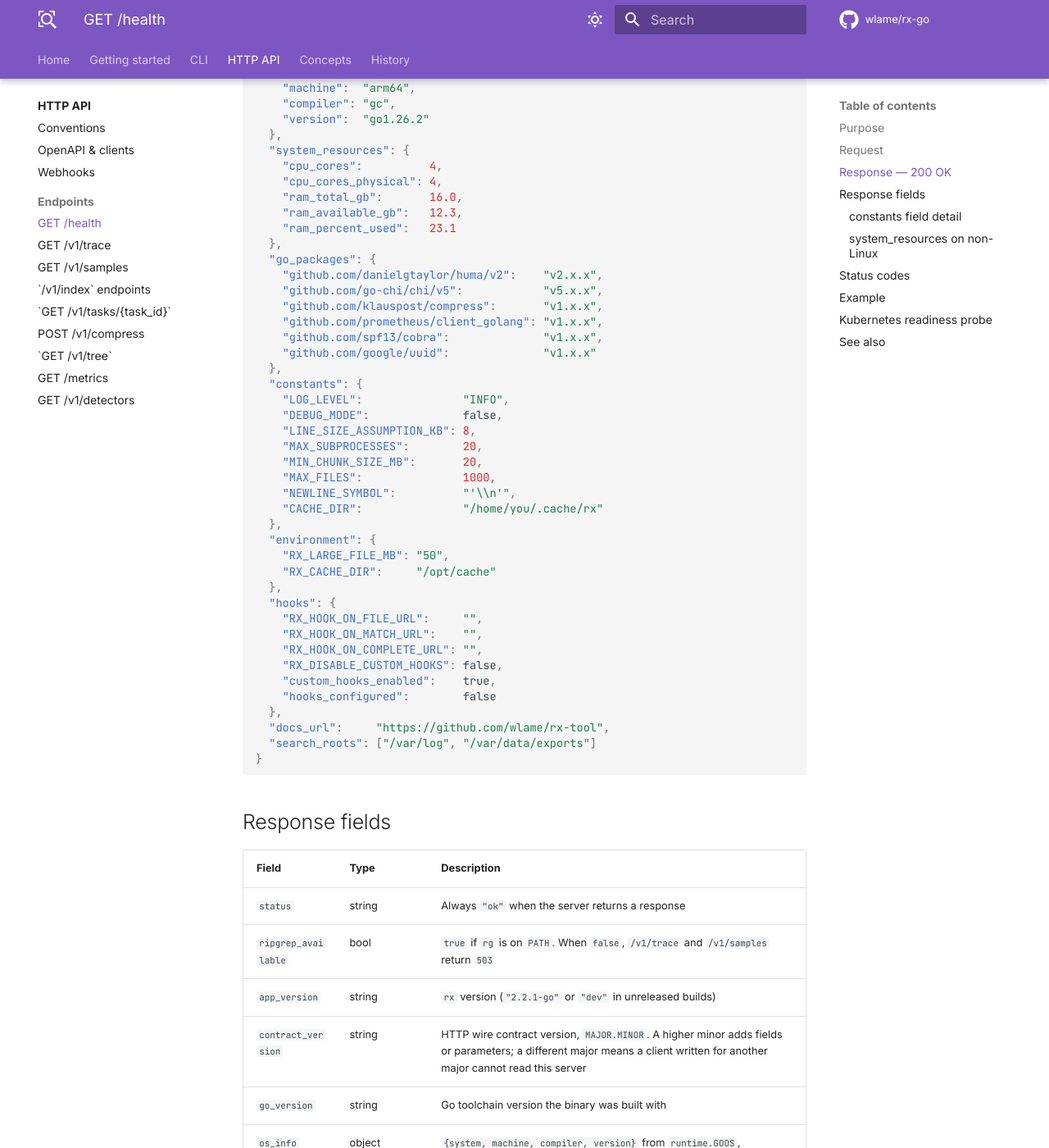
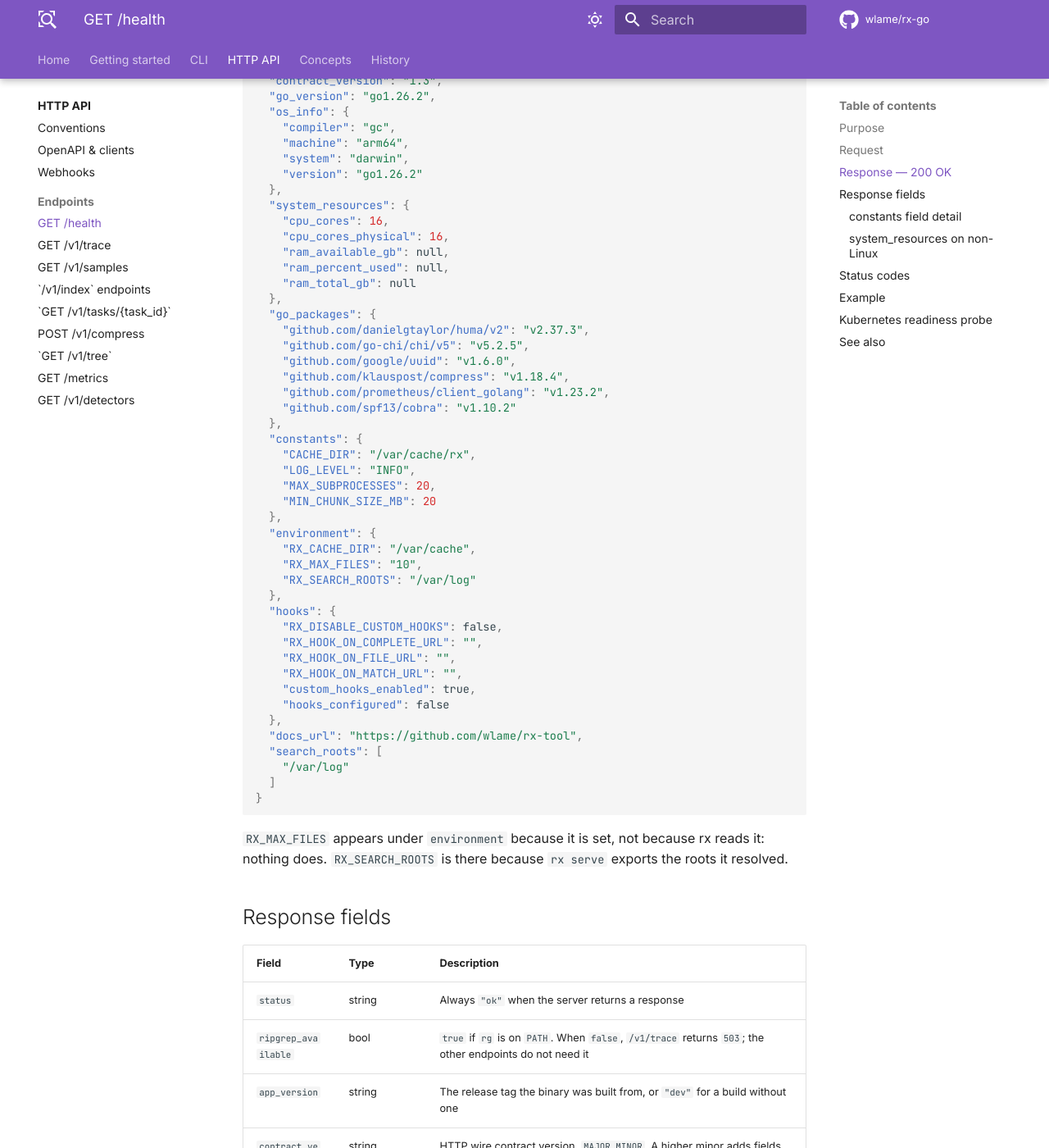
Before and after one commit to wlame/rx-go, an MkDocs documentation site: the page built from docs/api/endpoints/health.md, in a window 1280 px wide and 1400 px high, scrolled down 825 px. Shown: the whole window at 82% size. Built offline with MkDocs 1.6.1 and Material for MkDocs 9.7.7, drawn with Linux system fonts in a browser that asks for light colours; comment, search, counter and statistics services are not loaded; the version menu is left out; some of the changed text lies outside the part shown.

Commit message:
Stop reporting the settings nothing reads on /health, deprecate rx trace --debug and document the settings rx reads.

````diff
--- a/docs/api/endpoints/health.md
+++ b/docs/api/endpoints/health.md
@@ -21,75 +21,81 @@ No parameters, no body.
 
 ## Response — 200 OK
 
+From `RX_CACHE_DIR=/var/cache RX_MAX_FILES=10 rx serve --search-root=/var/log`
+on an Apple-silicon Mac:
+
 ```json
 {
-  "status":            "ok",
+  "status": "ok",
   "ripgrep_available": true,
-  "app_version":       "2.2.1-go",
-  "contract_version":  "1.3",
-  "go_version":        "go1.26.2",
+  "app_version": "dev",
+  "contract_version": "1.3",
+  "go_version": "go1.26.2",
   "os_info": {
-    "system":   "linux",
-    "machine":  "arm64",
     "compiler": "gc",
-    "version":  "go1.26.2"
+    "machine": "arm64",
+    "system": "darwin",
+    "version": "go1.26.2"
   },
   "system_resources": {
-    "cpu_cores":          4,
-    "cpu_cores_physical": 4,
-    "ram_total_gb":       16.0,
-    "ram_available_gb":   12.3,
-    "ram_percent_used":   23.1
+    "cpu_cores": 16,
+    "cpu_cores_physical": 16,
+    "ram_available_gb": null,
+    "ram_percent_used": null,
+    "ram_total_gb": null
   },
   "go_packages": {
-    "github.com/danielgtaylor/huma/v2":    "v2.x.x",
-    "github.com/go-chi/chi/v5":            "v5.x.x",
-    "github.com/klauspost/compress":       "v1.x.x",
-    "github.com/prometheus/client_golang": "v1.x.x",
-    "github.com/spf13/cobra":              "v1.x.x",
-    "github.com/google/uuid":              "v1.x.x"
+    "github.com/danielgtaylor/huma/v2": "v2.37.3",
+    "github.com/go-chi/chi/v5": "v5.2.5",
+    "github.com/google/uuid": "v1.6.0",
+    "github.com/klauspost/compress": "v1.18.4",
+    "github.com/prometheus/client_golang": "v1.23.2",
+    "github.com/spf13/cobra": "v1.10.2"
   },
   "constants": {
-    "LOG_LEVEL":               "INFO",
-    "DEBUG_MODE":              false,
-    "LINE_SIZE_ASSUMPTION_KB": 8,
-    "MAX_SUBPROCESSES":        20,
-    "MIN_CHUNK_SIZE_MB":       20,
-    "MAX_FILES":               1000,
-    "NEWLINE_SYMBOL":          "'\\n'",
-    "CACHE_DIR":               "/home/you/.cache/rx"
+    "CACHE_DIR": "/var/cache/rx",
+    "LOG_LEVEL": "INFO",
+    "MAX_SUBPROCESSES": 20,
+    "MIN_CHUNK_SIZE_MB": 20
   },
   "environment": {
-    "RX_LARGE_FILE_MB": "50",
-    "RX_CACHE_DIR":     "/opt/cache"
+    "RX_CACHE_DIR": "/var/cache",
+    "RX_MAX_FILES": "10",
+    "RX_SEARCH_ROOTS": "/var/log"
   },
   "hooks": {
-    "RX_HOOK_ON_FILE_URL":     "",
-    "RX_HOOK_ON_MATCH_URL":    "",
+    "RX_DISABLE_CUSTOM_HOOKS": false,
     "RX_HOOK_ON_COMPLETE_URL": "",
-    "RX_DISABLE_CUSTOM_HOOKS": false,
-    "custom_hooks_enabled":    true,
-    "hooks_configured":        false
+    "RX_HOOK_ON_FILE_URL": "",
+    "RX_HOOK_ON_MATCH_URL": "",
+    "custom_hooks_enabled": true,
+    "hooks_configured": false
   },
-  "docs_url":     "https://github.com/wlame/rx-tool",
-  "search_roots": ["/var/log", "/var/data/exports"]
+  "docs_url": "https://github.com/wlame/rx-tool",
+  "search_roots": [
+    "/var/log"
+  ]
 }
 ```
+
+`RX_MAX_FILES` appears under `environment` because it is set, not
+because rx reads it: nothing does. `RX_SEARCH_ROOTS` is there because
+`rx serve` exports the roots it resolved.
 
 ## Response fields
 
 | Field | Type | Description |
 |---|---|---|
 | `status` | string | Always `"ok"` when the server returns a response |
-| `ripgrep_available` | bool | `true` if `rg` is on `PATH`. When `false`, `/v1/trace` and `/v1/samples` return `503` |
-| `app_version` | string | `rx` version (`"2.2.1-go"` or `"dev"` in unreleased builds) |
+| `ripgrep_available` | bool | `true` if `rg` is on `PATH`. When `false`, `/v1/trace` returns `503`; the other endpoints do not need it |
+| `app_version` | string | The release tag the binary was built from, or `"dev"` for a build without one |
 | `contract_version` | string | HTTP wire contract version, `MAJOR.MINOR`. A higher minor adds fields or parameters; a different major means a client written for another major cannot read this server |
 | `go_version` | string | Go toolchain version the binary was built with |
 | `os_info` | object | `{system, machine, compiler, version}` from `runtime.GOOS`, `runtime.GOARCH`, etc. |
 | `system_resources` | object | CPU cores and RAM totals. `ram_*` fields are `null` on non-Linux hosts |
 | `go_packages` | object | Key dependency versions from the embedded build info |
-| `constants` | object | Current runtime tunables — see [configuration](../../configuration.md) |
-| `environment` | object | Every env var prefixed with `RX_`, `UVICORN_`, `PROMETHEUS_`, plus `NEWLINE_SYMBOL`. A variable whose name contains `TOKEN`, `SECRET`, `PASSWORD` or `API_KEY` reads `<redacted>`, so `RX_API_TOKEN` never leaves the server ([security](../../concepts/security.md#opt-in-api-token)) |
+| `constants` | object | The settings in force — see below and [configuration](../../configuration.md) |
+| `environment` | object | Every env var prefixed with `RX_`, `UVICORN_` or `PROMETHEUS_`, as it is set, whether rx reads it or not. A variable whose name contains `TOKEN`, `SECRET`, `PASSWORD` or `API_KEY` reads `<redacted>`, so `RX_API_TOKEN` never leaves the server ([security](../../concepts/security.md#opt-in-api-token)) |
 | `hooks` | object | Effective webhook env configuration |
 | `docs_url` | string | Static URL to the `rx-tool` project |
 | `search_roots` | `string[] \| null` | Configured roots, or `null` when running unsandboxed (rare in serve mode) |
@@ -97,13 +103,14 @@ No parameters, no body.
 ### `constants` field detail
 
 - `LOG_LEVEL`: `"DEBUG"`, `"INFO"`, `"WARN"`, or `"ERROR"`
-- `DEBUG_MODE`: whether `RX_DEBUG` is truthy
-- `LINE_SIZE_ASSUMPTION_KB`: max line length the chunker tolerates
-- `MAX_SUBPROCESSES`: goroutine cap (despite the historical name)
+- `MAX_SUBPROCESSES`: most chunks per file, and the worker pool size
+  when `RX_WORKERS` is unset; default 20
 - `MIN_CHUNK_SIZE_MB`: smallest chunk the chunker carves; default 20
-- `MAX_FILES`: per-trace file-count cap; default 1000
-- `NEWLINE_SYMBOL`: repr of the newline marker used in output, default `'\n'`
 - `CACHE_DIR`: resolved cache base directory
+
+rx-python also reports `DEBUG_MODE`, `LINE_SIZE_ASSUMPTION_KB`,
+`MAX_FILES` and `NEWLINE_SYMBOL` here. rx-go reads none of the
+variables behind them, so it does not report them.
 
 ### `system_resources` on non-Linux
 
@@ -139,10 +146,12 @@ Example output:
 
 ```json
 {
-  "version": "2.2.1-go",
+  "version": "dev",
   "ripgrep": true,
-  "cores":   4,
-  "roots":   ["/var/log", "/var/data/exports"]
+  "cores": 16,
+  "roots": [
+    "/var/log"
+  ]
 }
 ```
 
````
Also changed, not shown: other parts of docs/api/endpoints/health.md (+1 -1 lines), CHANGELOG.md (+21 -0 lines), docs/cli/trace.md (+4 -1 lines), docs/concepts/chunking.md (+17 -16 lines), docs/configuration.md (+39 -32 lines), docs/troubleshooting.md (+8 -17 lines), 10 other files.
